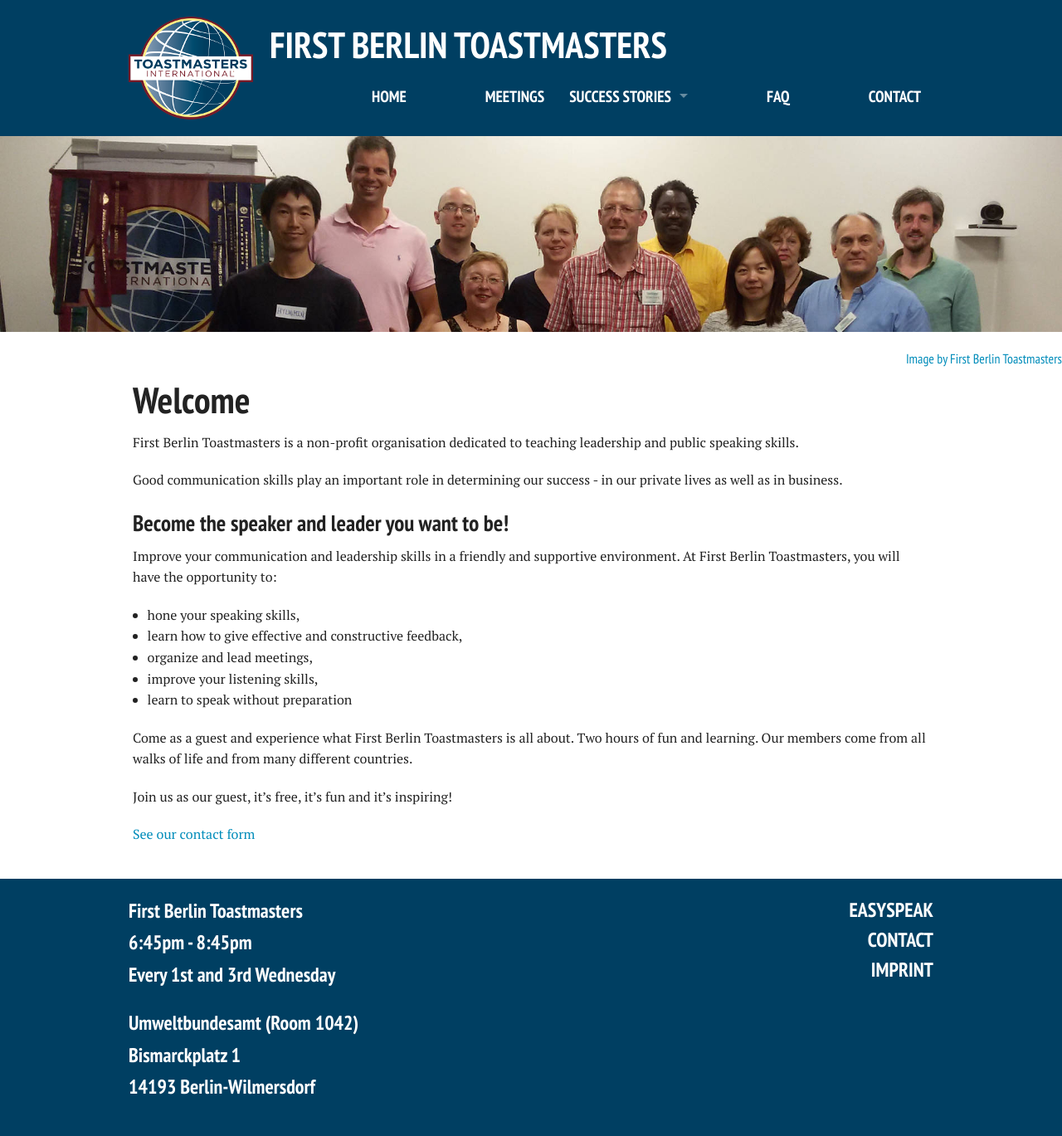
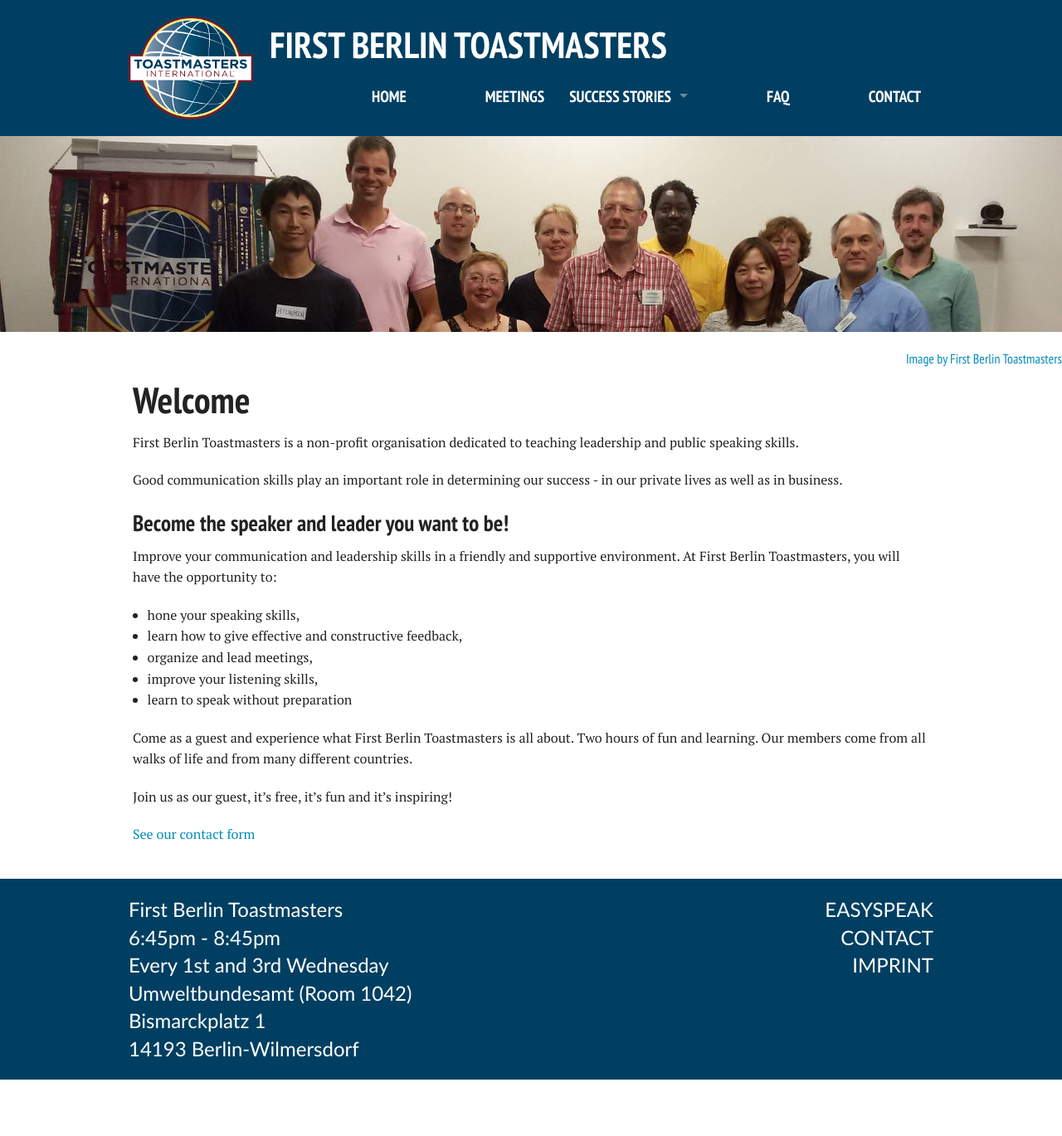
Before and after one commit to theHealingCosmos/fbtm_website, a Jekyll site: the page built from index.md, in a window 1280 px wide. Shown: the whole page at 83% size. Built offline with Jekyll 4.4.1, drawn with Linux system fonts in a browser that asks for light colours; comment, search, counter and statistics services are not loaded; after the commit the page ends 1301 px from its top, so only the background shows below that.

Commit message:
Updated font to Calibri for footer.

```diff
--- a/_includes/footer.html
+++ b/_includes/footer.html
@@ -1,17 +1,17 @@
 <footer class="full-width white-text tm-blue-bg heavy-text pad-vert">
   <div class="row">
     <div class="small-12 medium-6 large-5 columns footer-address">
-      <p class="header-font heavy-text">
+      <p class="header-font footer-text">
       First Berlin Toastmasters<br/>
       6:45pm - 8:45pm<br/>
       Every 1st and 3rd Wednesday
       </p>
 
-      <p class="header-font heavy-text">
+      <p class="header-font footer-text">
        {{ site.meeting_address | newline_to_br }}
       </p>
     </div>
-    <div class="small-12 medium-6 large-4 columns upcase text-right small-push-left">
+    <div class="small-12 medium-6 large-4 columns upcase text-right small-push-left footer-text">
       <!-- <a href="http://tmclub.eu/mycalendar.php?month=02&year=2015&scope=only" class="white-text display-block">Calendar</a> !-->
       <a href="http://fbtm.tmclub.eu" class="white-text display-block">EasySpeak</a>
       <a href="{{ site.baseurl }}/contact/" class="white-text display-block">Contact</a>
--- a/_sass/_custom.scss
+++ b/_sass/_custom.scss
@@ -69,3 +69,11 @@ $std-pad: rem-calc(20);
     margin-left: 65px;
   }
 }
+
+.footer-text {
+  font-family: Calibri,Candara,Segoe,Segoe UI,Optima,Arial,sans-serif;
+  font-weight: 500;
+  margin-bottom: 0;
+  font-size: 1.5rem;
+  line-height: 1.4;
+}
```
